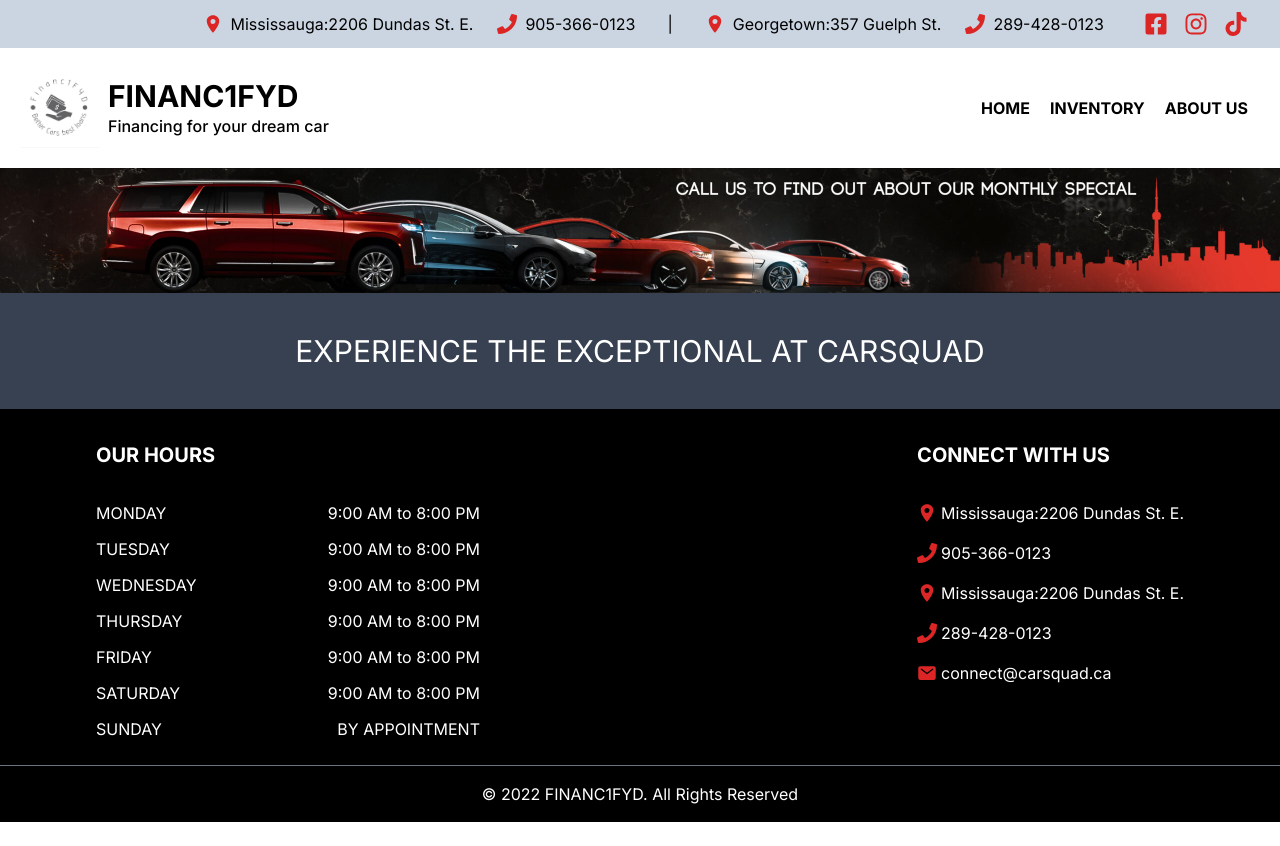
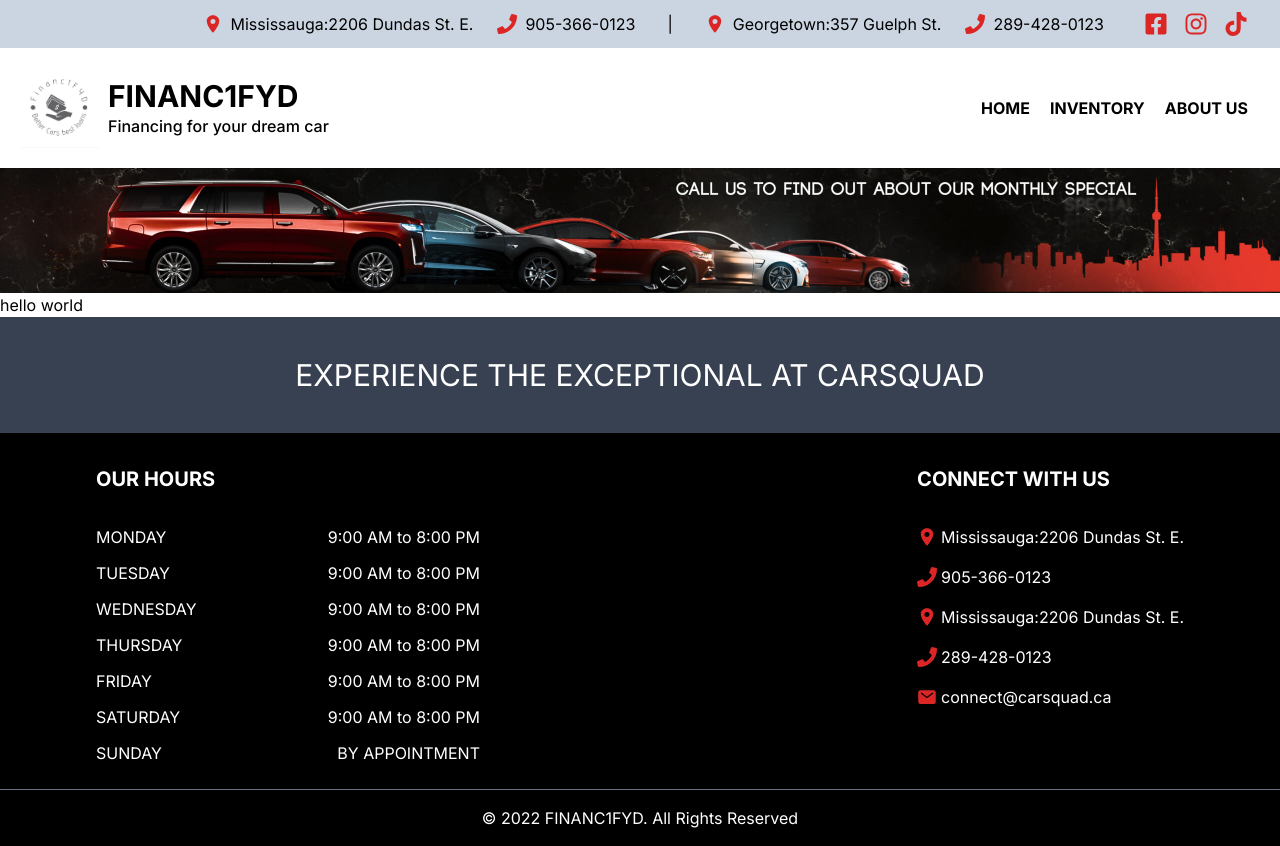
Before and after one commit to chaitanya-rahul-jain/financ1fyd-car-catalogue, a Next.js app: page /inventory in a window 1280 px wide. Before the commit the page ends 822 px from the top, so only its background shows below. Built offline with nearby package versions, Linux system fonts and the light colour scheme.

Commit message:
fix: padding in hero section cards

```diff
--- a/app/inventory/page.jsx
+++ b/app/inventory/page.jsx
@@ -1,10 +1,19 @@
+import CarInventoryCard from "@/components/inventory/CarInventoryCard";
 import React from "react";
 
 const Inventory = () => {
   return (
-    <div>
-      <img src="/inventory/inventory_banner.jpg" />
-    </div>
+    <>
+      <div>
+        <img src="/inventory/inventory_banner.jpg" />
+      </div>
+      <div>
+        <div></div>
+        <div className="grid grid-cols-3 gap-4">
+          <CarInventoryCard/>
+        </div>
+      </div>
+    </>
   );
 };
 
--- a/app/page.jsx
+++ b/app/page.jsx
@@ -1,6 +1,3 @@
-import Footer from "@/components/footer/Footer";
-import Navbar from "@/components/navbar/Navbar";
-import TopBar from "@/components/navbar/TopBar";
 import RedirectCardSec2 from "@/components/section 2/RedirectCardSec2";
 import { FaInstagram } from "react-icons/fa";
 
@@ -17,7 +14,7 @@
         <video src="/main-car-vid.mp4" autoPlay loop muted playsInline></video>
       </div>
 
-      <div className="flex justify-center gap-12 py-10">
+      <div className="flex justify-center gap-12 py-10 px-10">
         <RedirectCardSec2
           imgUrl="/section-2-1.jpg"
           heading="View Inventory"
--- /dev/null
+++ b/components/inventory/CarInventoryCard.jsx
@@ -0,0 +1,5 @@
+const CarInventoryCard = ({ data }) => {
+  return <div>hello world</div>;
+};
+
+export default CarInventoryCard;
```
